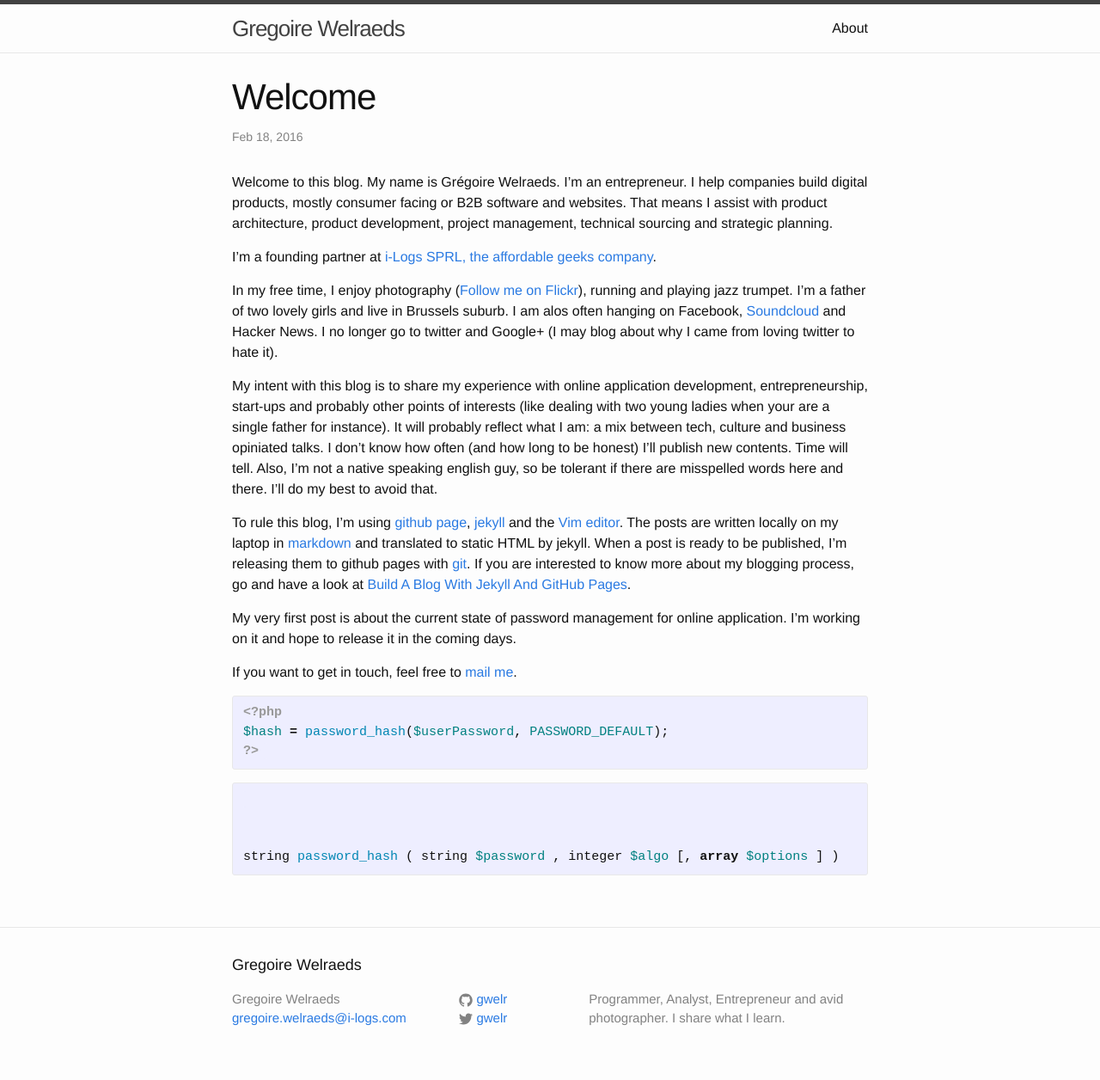
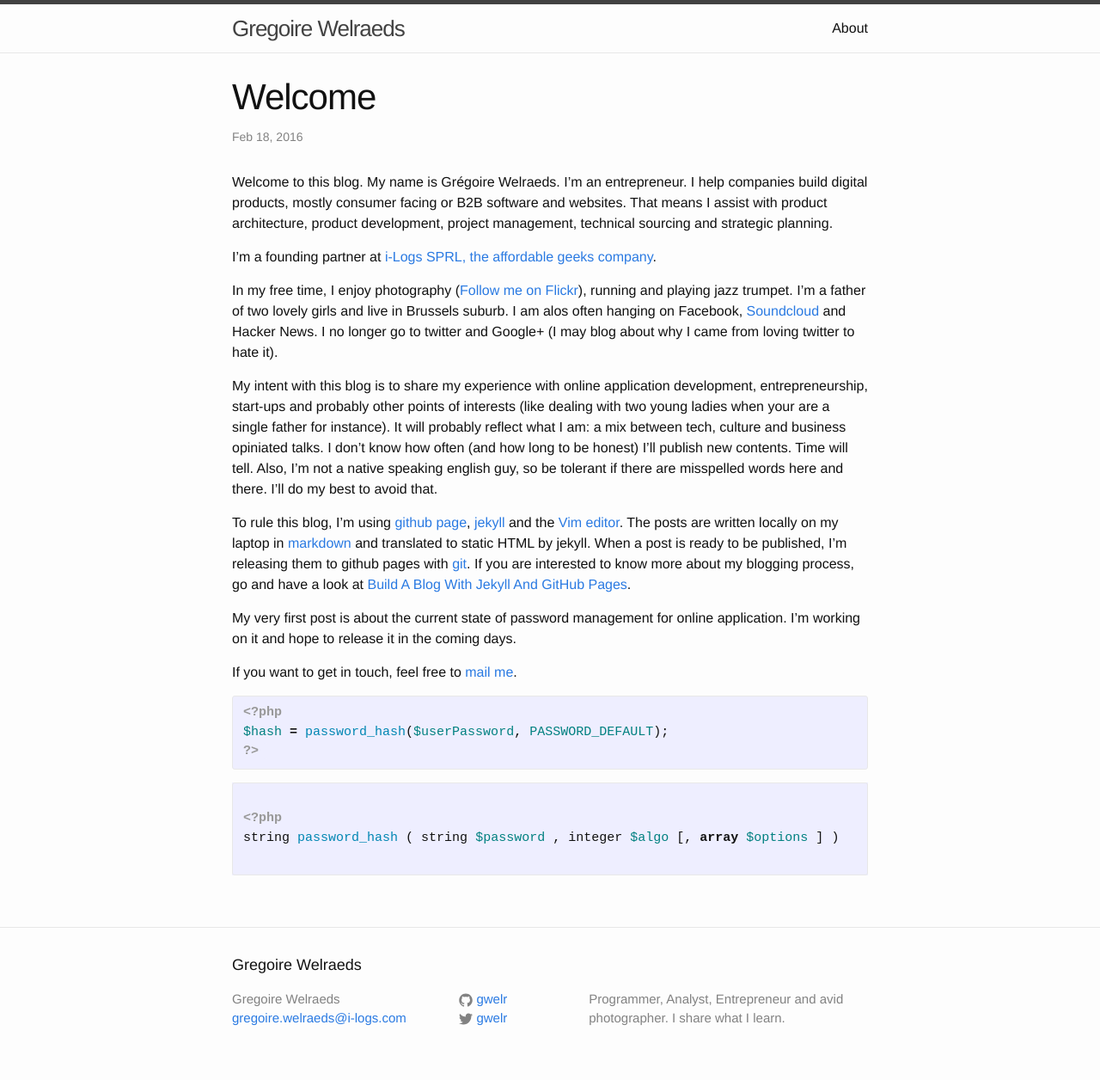
Before and after one commit to gwelr/gwelr.github.io, a Jekyll site: the page built from _posts/2016-02-18-welcome.md, in a window 1280 px wide. Shown: the whole page at 86% size. Built offline with Jekyll 4.4.1, drawn with Linux system fonts in a browser that asks for light colours.

Commit message:
another test for highlight

````diff
--- a/_posts/2016-02-18-welcome.md
+++ b/_posts/2016-02-18-welcome.md
@@ -26,9 +26,10 @@ $hash = password_hash($userPassword, PASSWORD_DEFAULT);
 
 {% endhighlight %}
 
-{% highlight php startinline %}
 
+```php
 
+<?php
 string password_hash ( string $password , integer $algo [, array $options ] )
 
-{% endhighlight %}
+```
````
